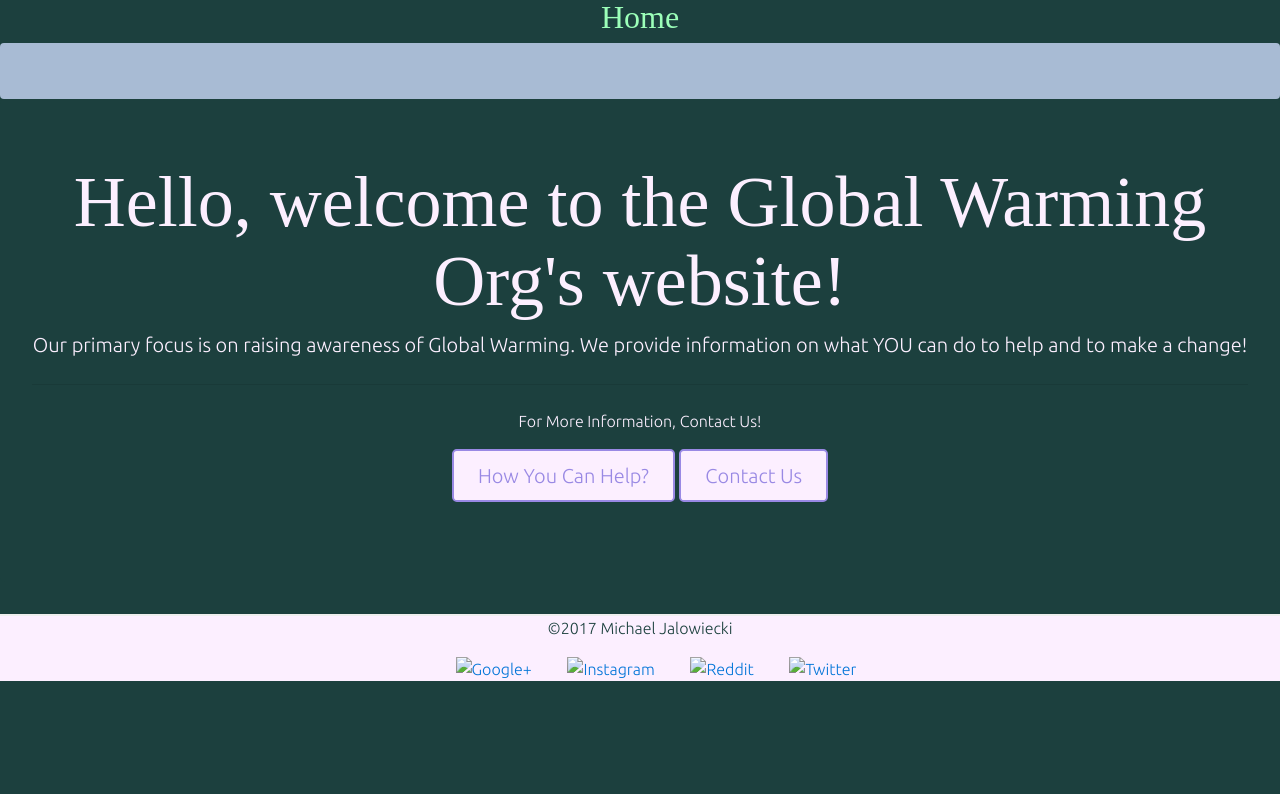
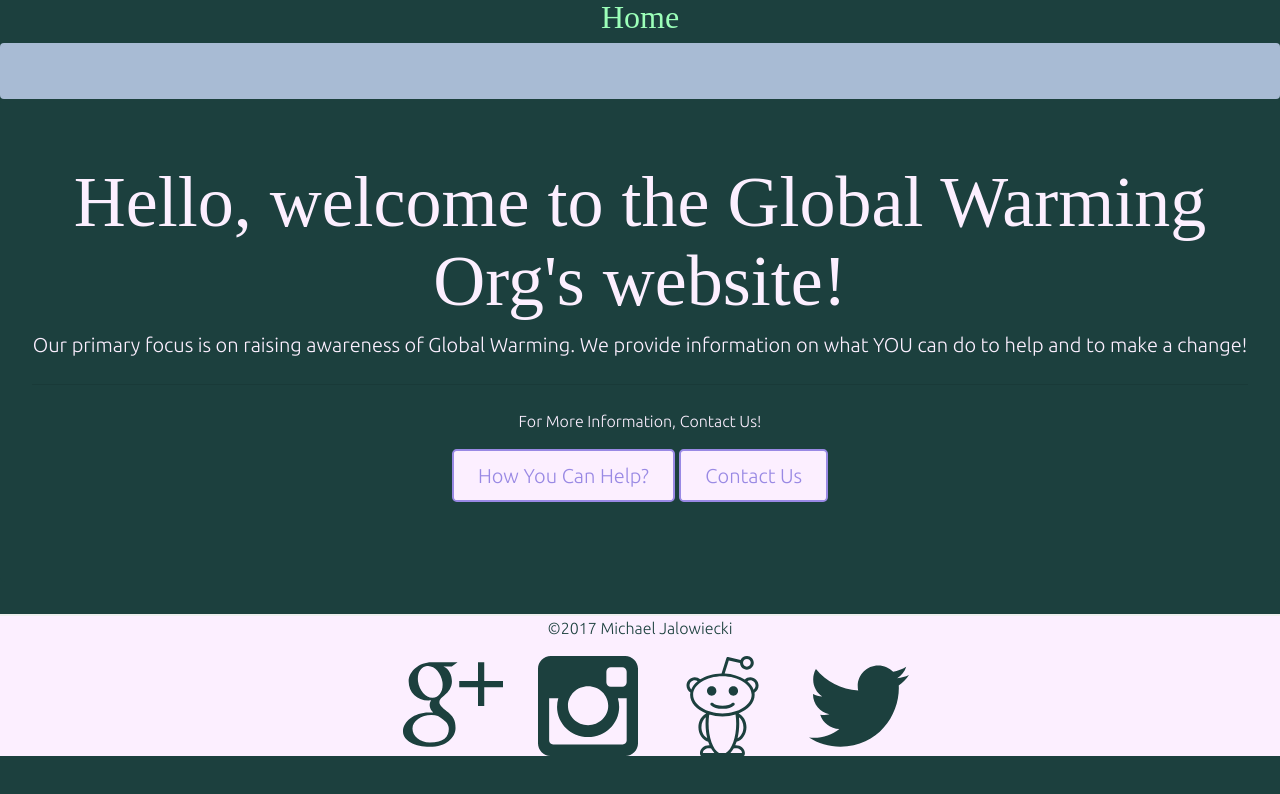
Before and after one commit to jalo0011/bootstrapAssignement, a plain HTML site: page index.html in a window 1280 px wide. Drawn offline with nearby package versions, Linux system fonts and the light colour scheme; the site is published under a folder, as on GitHub Pages, so addresses that start at the root find nothing; a web font is replaced by a local one.

Commit message:
removed "/"

```diff
--- a/index.html
+++ b/index.html
@@ -97,16 +97,16 @@ There are four different social media links with icons in the footer on each pag
 
         <p>&copy;<time datetime="2017">2017</time> Michael Jalowiecki</p>
     <a href="https://plus.google.com" target="_blank">
-        <img src="/IMG/social-google-plus-sm.svg" class="googleplusIcon" alt="Google+">
+        <img src="IMG/social-google-plus-sm.svg" class="googleplusIcon" alt="Google+">
     </a>
     <a href="https://instagram.com" target="_blank">
-        <img src="/IMG/social-instagram-sm.svg" class="instagramIcon" alt="Instagram">
+        <img src="IMG/social-instagram-sm.svg" class="instagramIcon" alt="Instagram">
     </a>
     <a href="https://reddit.com" target="_blank">
-        <img src="/IMG/social-reddit-sm.svg" class="redditIcon" alt="Reddit">
+        <img src="IMG/social-reddit-sm.svg" class="redditIcon" alt="Reddit">
     </a>
     <a href="https://twitter.com" target="_blank">
-        <img src="/IMG/social-twitter-sm.svg" class="twitterIcon" alt="Twitter">
+        <img src="IMG/social-twitter-sm.svg" class="twitterIcon" alt="Twitter">
     </a>
     </footer>
 
```
Also changed, not shown: contact.html (+4 -4 lines), help.html (+4 -4 lines).
